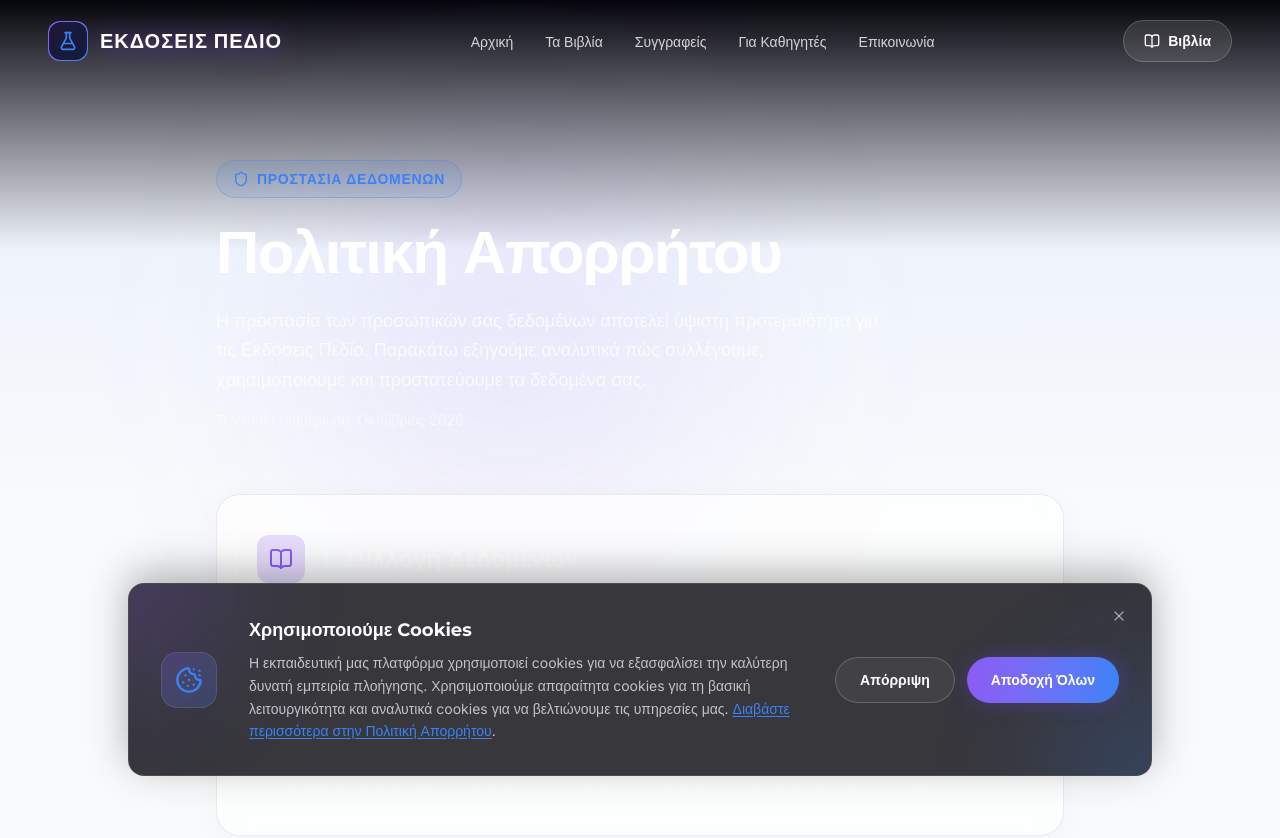
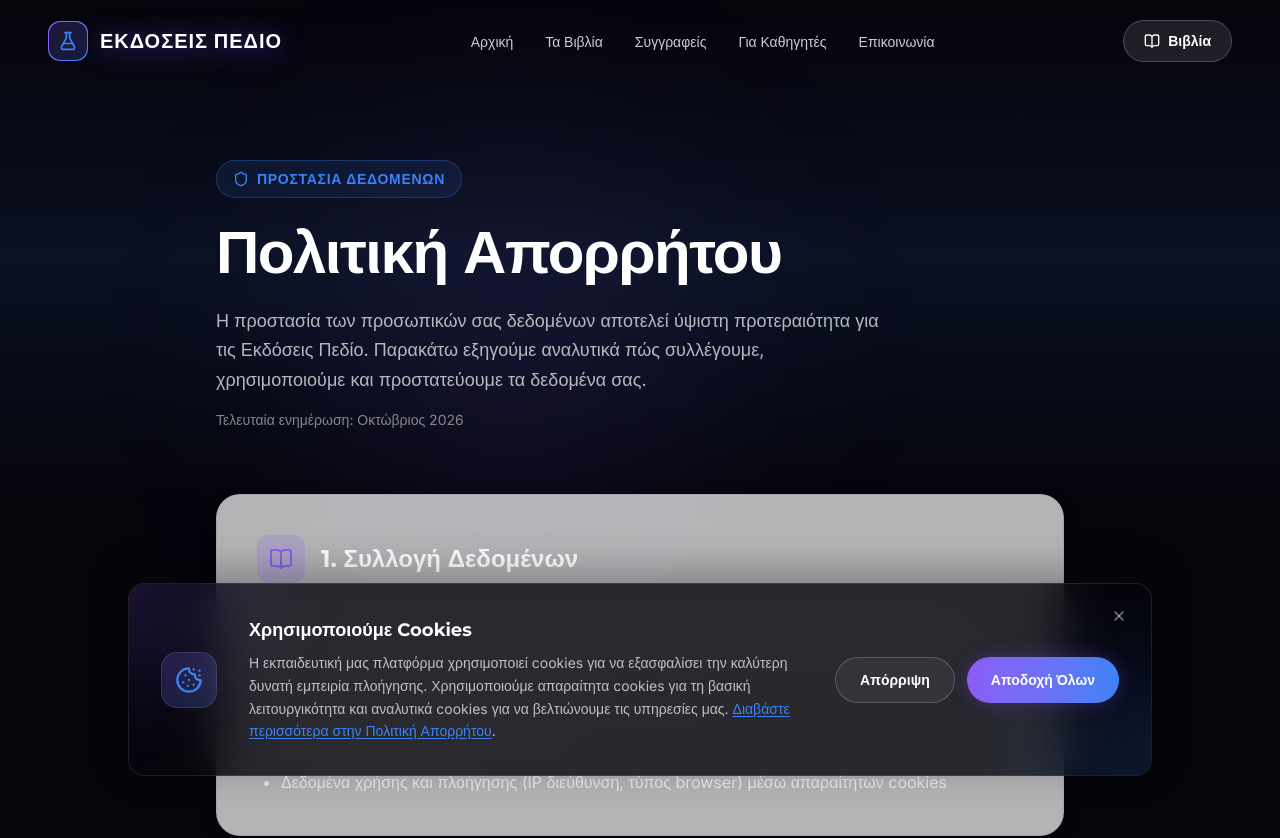
Before and after one commit to gamwmanos/chemistry-portal, a Next.js app: page /privacy in a window 1280 px wide. Shown: the top 838 px of the page. Built offline with nearby package versions, Linux system fonts and the light colour scheme.

Commit message:
Fix background color visibility on privacy and terms pages

```diff
--- a/src/app/privacy/page.tsx
+++ b/src/app/privacy/page.tsx
@@ -6,9 +6,9 @@ import Link from "next/link";
 
 export default function PrivacyPage() {
   return (
-    <div className="min-h-screen bg-background-alt relative pb-24">
+    <div className="min-h-screen bg-[#05050C] relative pb-24">
       {/* Background Decor */}
-      <div className="absolute top-0 left-0 w-full h-[500px] bg-gradient-to-b from-[#05050C] via-brand-blue-light/5 to-transparent pointer-events-none" />
+      <div className="absolute top-0 left-0 w-full h-[500px] bg-gradient-to-b from-[#05050C] via-brand-blue-light/10 to-transparent pointer-events-none" />
       <div className="absolute top-40 left-1/4 w-96 h-96 bg-brand-purple-light/10 blur-[120px] rounded-full pointer-events-none" />
 
       <div className="max-w-4xl mx-auto px-6 pt-32 md:pt-40 relative z-10">
--- a/src/app/terms/page.tsx
+++ b/src/app/terms/page.tsx
@@ -6,9 +6,9 @@ import Link from "next/link";
 
 export default function TermsPage() {
   return (
-    <div className="min-h-screen bg-background-alt relative pb-24">
+    <div className="min-h-screen bg-[#05050C] relative pb-24">
       {/* Background Decor */}
-      <div className="absolute top-0 left-0 w-full h-[500px] bg-gradient-to-b from-[#05050C] via-brand-purple-light/5 to-transparent pointer-events-none" />
+      <div className="absolute top-0 left-0 w-full h-[500px] bg-gradient-to-b from-[#05050C] via-brand-purple-light/10 to-transparent pointer-events-none" />
       <div className="absolute top-60 right-1/4 w-[500px] h-[500px] bg-brand-blue-light/10 blur-[150px] rounded-full pointer-events-none" />
 
       <div className="max-w-4xl mx-auto px-6 pt-32 md:pt-40 relative z-10">
```
